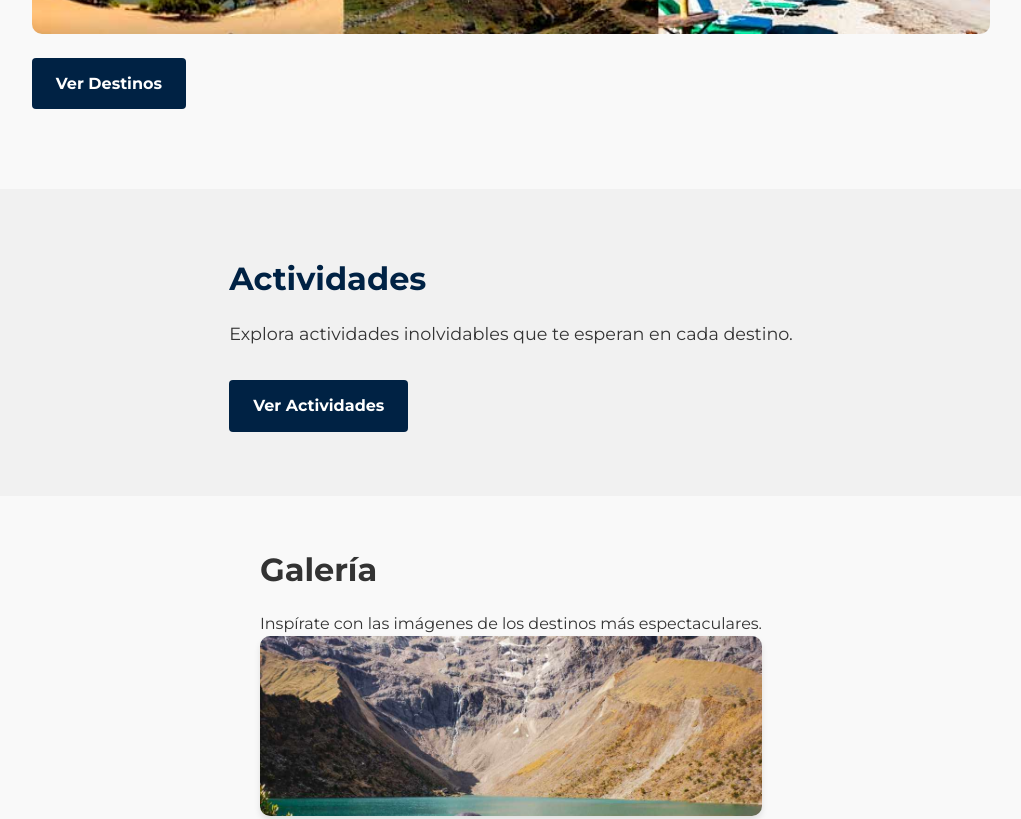
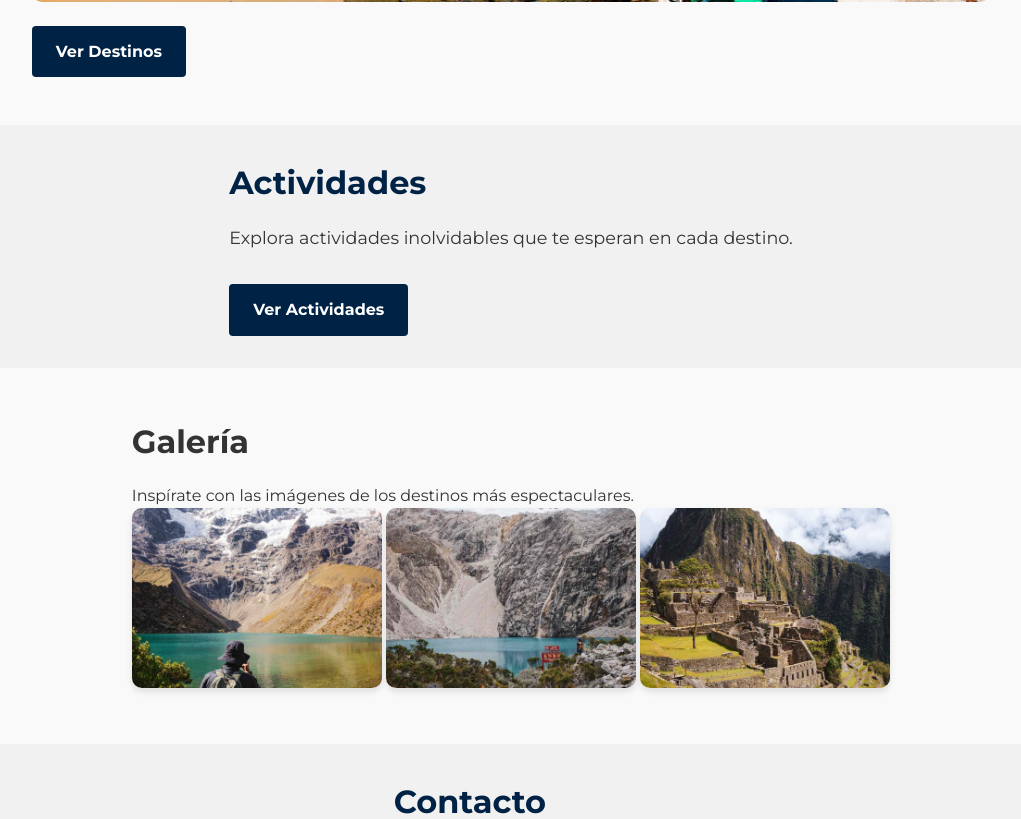
Before and after one commit to NathaliaCruz18/Turismo, a plain HTML site: page index.html in a window 1280 px wide. Shown: the part 900-1719 px from the top of the page, without its empty margins (129-1150 px from the left). Drawn offline with Linux system fonts and the light colour scheme.

Commit message:
estilos para la galeria

```diff
--- a/style.css
+++ b/style.css
@@ -124,10 +124,6 @@ form {
     color: #00bcd4;
 }
 
-/* SECTIONS */
-.section {
-    padding: 4rem 0;
-}
 
 .bg-light {
     background-color: #f1f1f1;
@@ -162,13 +158,12 @@ form {
 
 /* GALERÍA */
 .gallery {
-    display: grid;
     grid-template-columns: repeat(auto-fit, minmax(250px, 1fr));
     gap: 1rem;
 }
 
 .gallery-img {
-    width: 100%;
+    width: 250px;
     height: 180px;
     object-fit: cover;
     border-radius: 10px;
```
